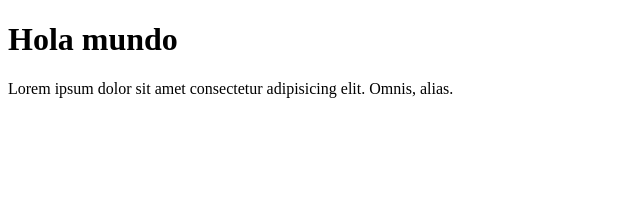
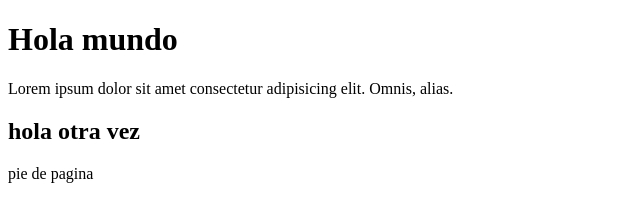
Before and after one commit to AlexDavilaFp/repositorio, a plain HTML site: page index.html in a window 1280 px wide. Shown: the whole page, without its empty margins (0-640 px from the left). Drawn offline with Linux system fonts and the light colour scheme.

Commit message:
tercer commit

```diff
--- a/index.html
+++ b/index.html
@@ -9,5 +9,7 @@
 <body>
     <h1>Hola mundo </h1>
     <section>Lorem ipsum dolor sit amet consectetur adipisicing elit. Omnis, alias.</section>
+    <h2>hola otra vez</h2>
+    <footer>pie de pagina</footer>
 </body>
 </html>
```
